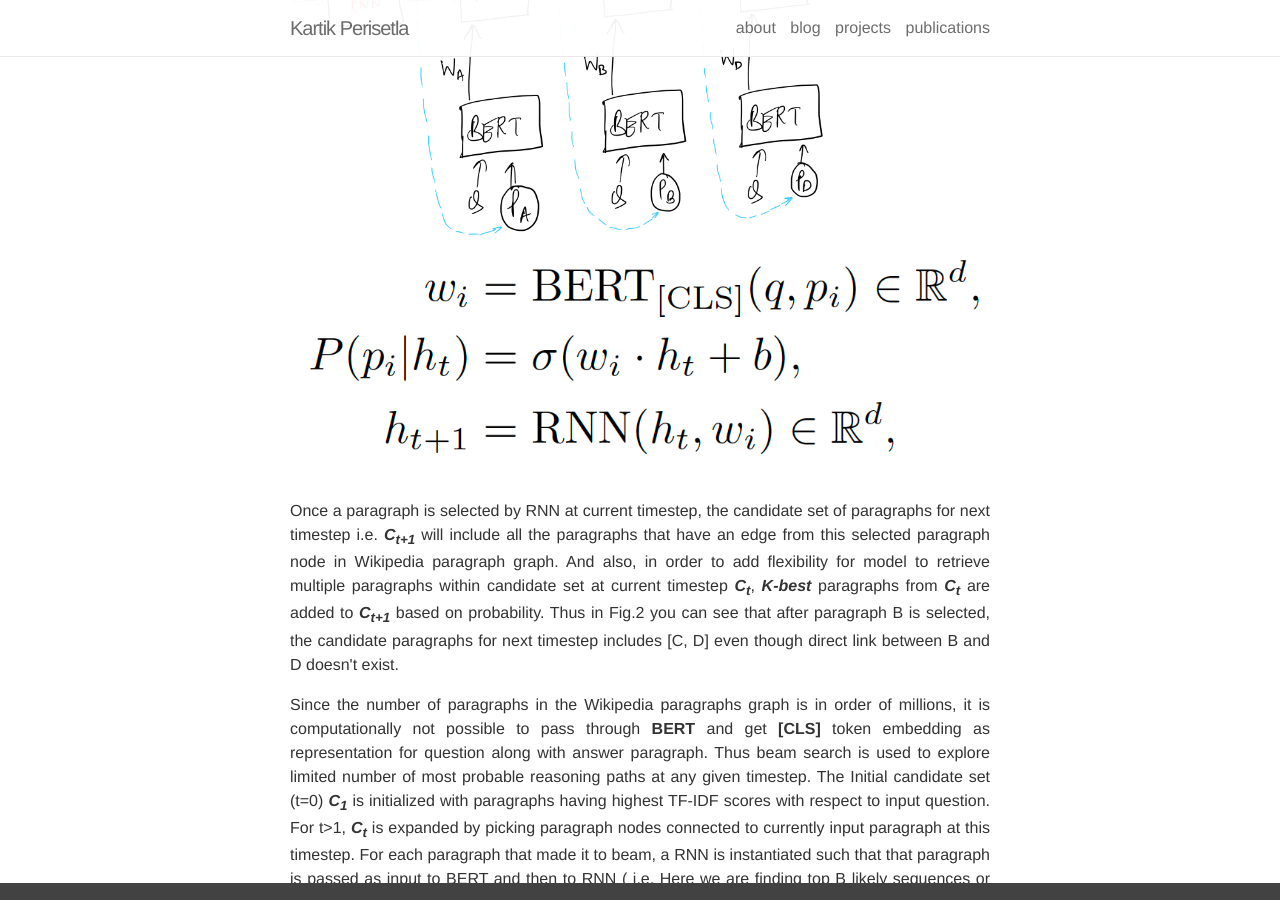
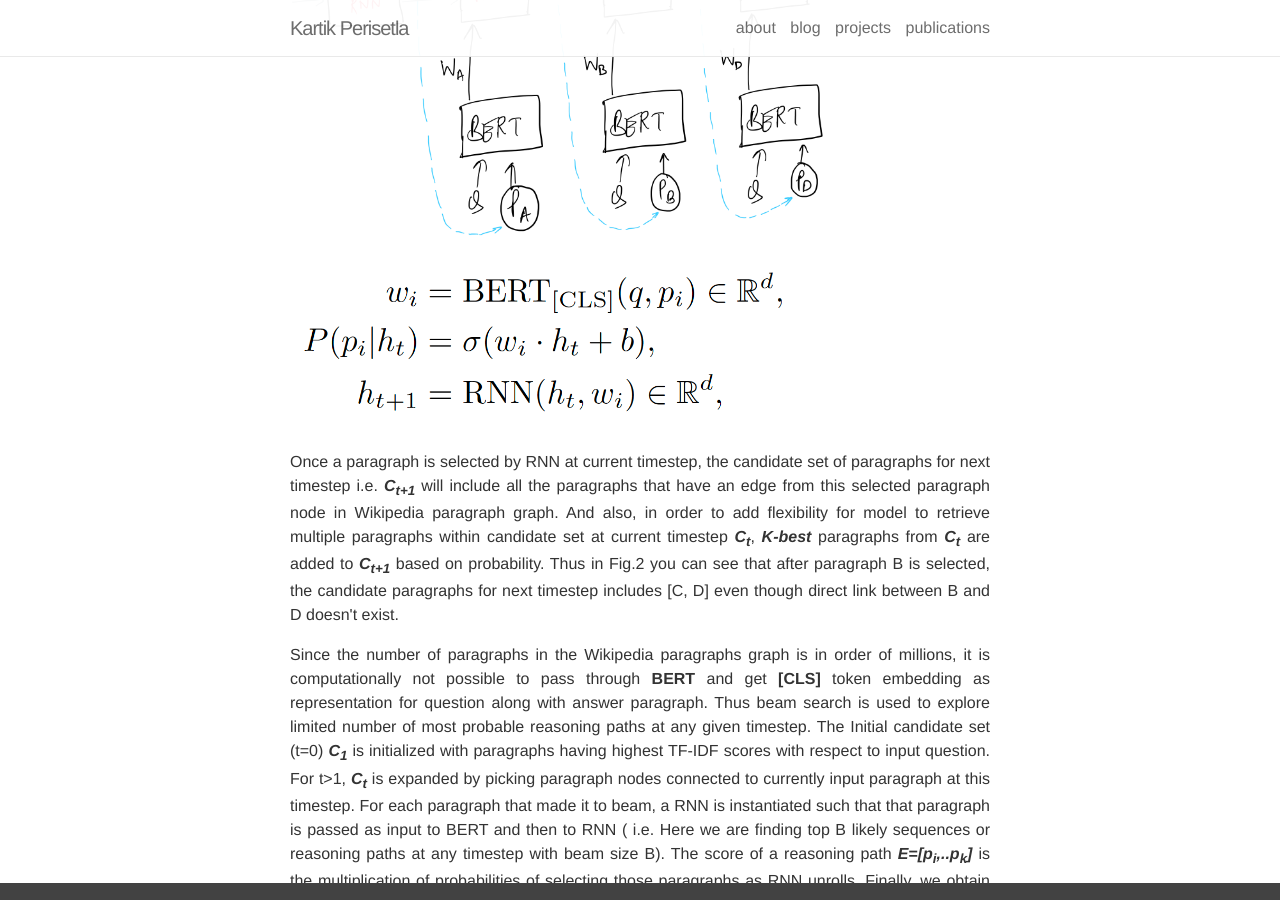
Before and after one commit to kartikperisetla/kartikperisetla.github.io, a Jekyll site: the page built from _posts/2020-06-19-learning-to-retrieve-reasoning-paths.markdown, in a window 1280 px wide and 900 px high, scrolled down 3405 px. Built offline with Jekyll 4.4.1, drawn with Linux system fonts in a browser that asks for light colours; nearby versions of some CDN libraries; comment, search, counter and statistics services are not loaded.

Commit message:
Update 2020-06-19-learning-to-retrieve-reasoning-paths.markdown

```diff
--- a/_posts/2020-06-19-learning-to-retrieve-reasoning-paths.markdown
+++ b/_posts/2020-06-19-learning-to-retrieve-reasoning-paths.markdown
@@ -58,8 +58,10 @@ Each paragraph <b><i>p<sub>i</sub></i></b> is encoded along with question <b><i>
 </p>
 
 <img width="700px" src="{{ site.baseurl }}/assets/img/blog/bert-rnn.png"/>
-<img width="700px" src="{{ site.baseurl }}/assets/img/blog/retriever-equations.png"/>
-
+<br/>
+<p align="justify">
+<img width="500px" src="{{ site.baseurl }}/assets/img/blog/retriever-equations.png"/>
+</p>
 <p align="justify">
 Once a paragraph is selected by RNN at current timestep, the candidate set of paragraphs for next timestep i.e. <b><i>C<sub>t+1</sub></i></b> will include all the paragraphs that have an edge from this selected paragraph node in Wikipedia paragraph graph. And also, in order to add flexibility for model to retrieve multiple paragraphs within candidate set at current timestep <b><i>C<sub>t</sub></i></b>, <b><i>K-best</i></b> paragraphs from <b><i>C<sub>t</sub></i></b> are added to <b><i>C<sub>t+1</sub></i></b> based on probability. Thus in Fig.2 you can see that after paragraph B is selected, the candidate paragraphs for next timestep includes [C, D] even though direct link between B and D doesn't exist.
 </p>
```
